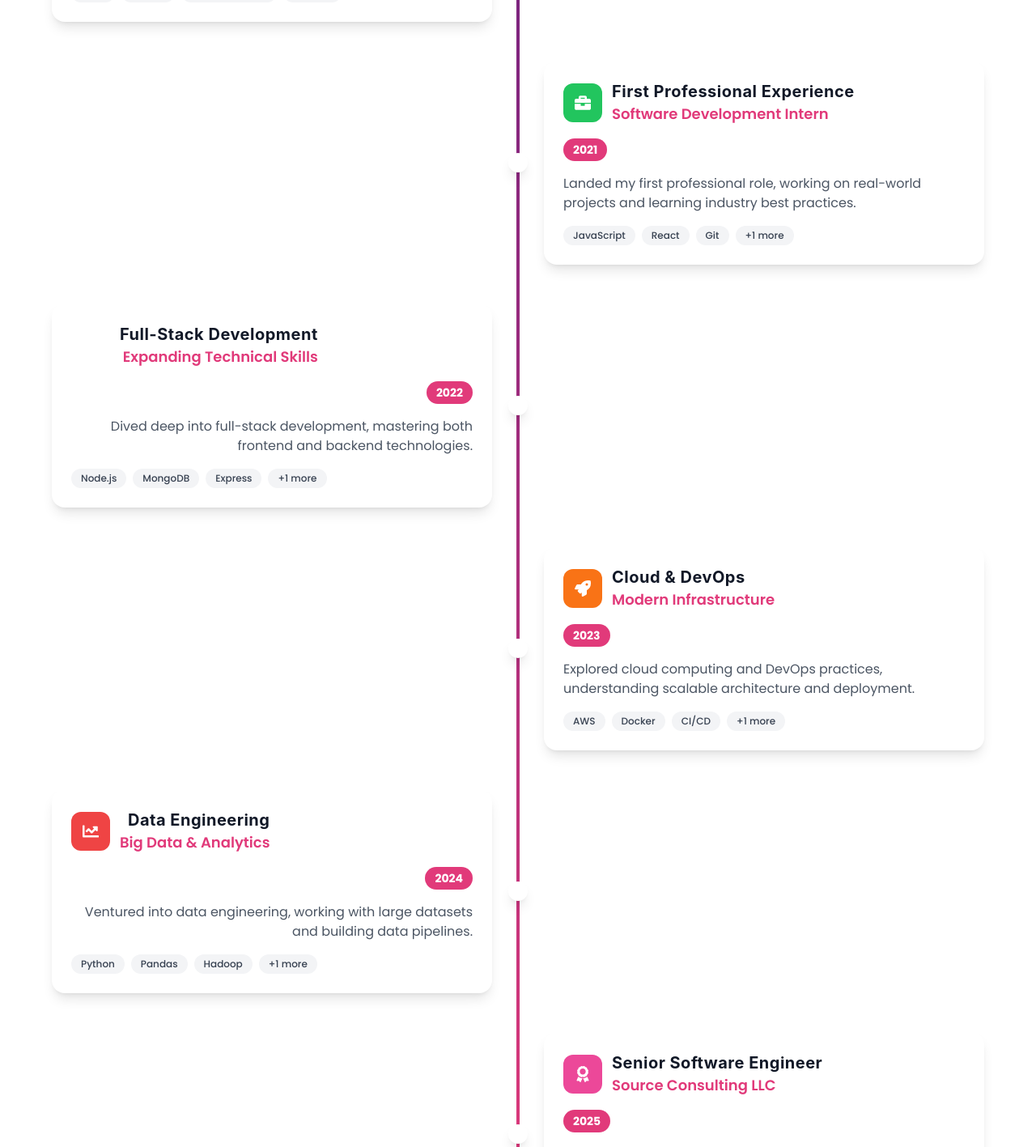
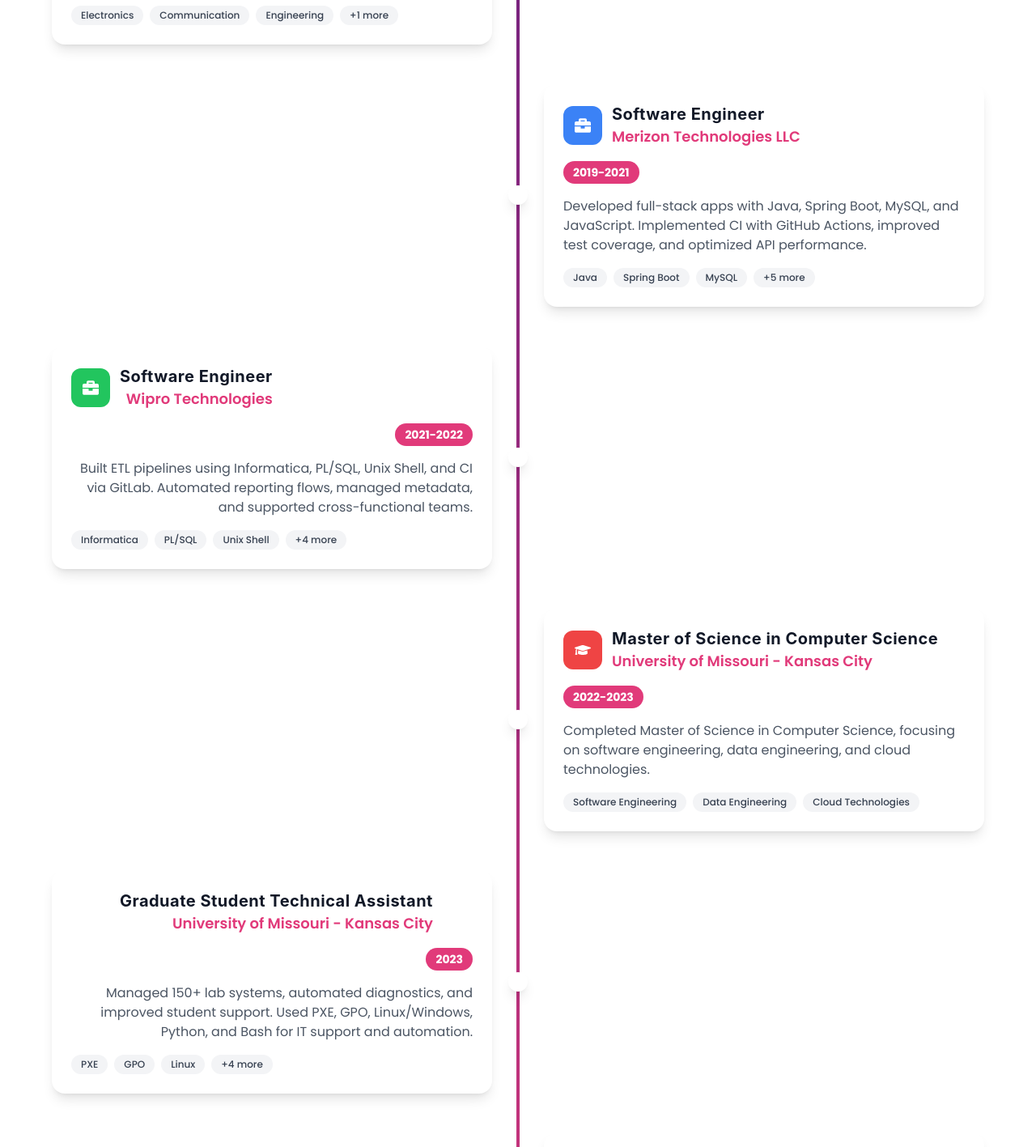
Before and after one commit to saicharankarasala/sai-charan-website, a React (Vite) app: page /journey in a window 1280 px wide. Shown: the part 968-2385 px from the top of the page at 81% size. Built offline with nearby package versions, Linux system fonts and the light colour scheme.

Commit message:
Update Journey timeline to match real education and work experience

```diff
--- a/src/App.jsx
+++ b/src/App.jsx
@@ -177,7 +177,6 @@ const App = () => {
         <div className="min-h-screen bg-white pt-20">
           {/* Enhanced Components */}
           <ScrollProgress />
-          {isDesktop && <CustomCursor />}
 
           {/* Navigation */}
           <Navigation />
--- a/src/pages/About.jsx
+++ b/src/pages/About.jsx
@@ -255,6 +255,16 @@ const About = () => {
                     <p className="text-[#e13a7a] font-semibold">University of Missouri - Kansas City</p>
                     <p className="text-gray-600">May 2023 – December 2023</p>
                   </div>
+                  <div className="p-6 bg-gray-50 rounded-xl">
+                    <h4 className="font-bold text-gray-900">Software Engineer</h4>
+                    <p className="text-[#e13a7a] font-semibold">Wipro Technologies</p>
+                    <p className="text-gray-600">September 2021 – July 2022</p>
+                  </div>
+                  <div className="p-6 bg-gray-50 rounded-xl">
+                    <h4 className="font-bold text-gray-900">Software Engineer</h4>
+                    <p className="text-[#e13a7a] font-semibold">Merizon Technologies</p>
+                    <p className="text-gray-600">May 2019 – August 2021</p>
+                  </div>
                 </div>
               </div>
             </motion.div>
--- a/src/pages/Journey.jsx
+++ b/src/pages/Journey.jsx
@@ -11,93 +11,106 @@ const Journey = () => {
 
   const journeyMilestones = [
     {
-      year: 2020,
-      title: "Academic Foundation",
-      subtitle: "Computer Science Education",
+      year: "2017-2021",
+      title: "Bachelor of Engineering in Electronics and Communication",
+      subtitle: "St. Joseph's College of Engineering",
       icon: FaGraduationCap,
       type: "education",
-      description: "Started my journey in computer science, building a strong foundation in programming fundamentals, algorithms, and software engineering principles.",
+      description: "Completed Bachelor of Engineering in Electronics and Communication. Built a strong foundation in engineering principles, electronics, and communication systems.",
       achievements: [
-        "Completed core computer science courses",
-        "Developed first programming projects",
-        "Joined coding communities and hackathons"
+        "GPA: 3.7",
+        "Strong foundation in electronics and communication"
       ],
-      skills: ["Java", "Python", "Data Structures", "Algorithms"],
+      skills: ["Electronics", "Communication", "Engineering", "Problem Solving"],
+      color: "bg-yellow-500"
+    },
+    {
+      year: "2019-2021",
+      title: "Software Engineer",
+      subtitle: "Merizon Technologies LLC",
+      icon: FaBriefcase,
+      type: "work",
+      description: "Developed full-stack apps with Java, Spring Boot, MySQL, and JavaScript. Implemented CI with GitHub Actions, improved test coverage, and optimized API performance.",
+      achievements: [
+        "Improved API performance by 25%",
+        "Increased test coverage by 40%",
+        "Reduced deployment time by 60%"
+      ],
+      skills: ["Java", "Spring Boot", "MySQL", "JavaScript", "GitHub Actions", "JUnit", "Selenium", "SQL"],
       color: "bg-blue-500"
     },
     {
-      year: 2021,
-      title: "First Professional Experience",
-      subtitle: "Software Development Intern",
+      year: "2021-2022",
+      title: "Software Engineer",
+      subtitle: "Wipro Technologies",
       icon: FaBriefcase,
       type: "work",
-      description: "Landed my first professional role, working on real-world projects and learning industry best practices.",
+      description: "Built ETL pipelines using Informatica, PL/SQL, Unix Shell, and CI via GitLab. Automated reporting flows, managed metadata, and supported cross-functional teams.",
       achievements: [
-        "Contributed to production applications",
-        "Learned version control and collaboration",
-        "Gained experience with modern development tools"
+        "Improved ETL efficiency by 30%",
+        "Reduced manual reporting time by 50%",
+        "Enhanced data quality by 25%"
       ],
-      skills: ["JavaScript", "React", "Git", "Agile"],
+      skills: ["Informatica", "PL/SQL", "Unix Shell", "GitLab CI", "Python", "Excel Macros", "SQL"],
       color: "bg-green-500"
     },
     {
-      year: 2022,
-      title: "Full-Stack Development",
-      subtitle: "Expanding Technical Skills",
-      icon: FaCode,
-      type: "skill",
-      description: "Dived deep into full-stack development, mastering both frontend and backend technologies.",
+      year: "2022-2023",
+      title: "Master of Science in Computer Science",
+      subtitle: "University of Missouri - Kansas City",
+      icon: FaGraduationCap,
+      type: "education",
+      description: "Completed Master of Science in Computer Science, focusing on software engineering, data engineering, and cloud technologies.",
       achievements: [
-        "Built complete web applications",
-        "Learned database design and management",
-        "Implemented RESTful APIs"
+        "GPA: 3.75",
+        "Specialized in software engineering and data engineering"
       ],
-      skills: ["Node.js", "MongoDB", "Express", "React"],
+      skills: ["Software Engineering", "Data Engineering", "Cloud Technologies"],
+      color: "bg-red-500"
+    },
+    {
+      year: 2023,
+      title: "Graduate Student Technical Assistant",
+      subtitle: "University of Missouri - Kansas City",
+      icon: FaGraduationCap,
+      type: "education",
+      description: "Managed 150+ lab systems, automated diagnostics, and improved student support. Used PXE, GPO, Linux/Windows, Python, and Bash for IT support and automation.",
+      achievements: [
+        "Reduced support tickets by 35% through automation",
+        "Improved student satisfaction by 40%",
+        "Managed 150+ systems efficiently"
+      ],
+      skills: ["PXE", "GPO", "Linux", "Windows", "Python", "Bash", "Support Automation"],
       color: "bg-purple-500"
     },
     {
-      year: 2023,
-      title: "Cloud & DevOps",
-      subtitle: "Modern Infrastructure",
+      year: 2024,
+      title: "Network Operation Analyst",
+      subtitle: "Trbhi INC (Ziply Fiber Technology)",
       icon: FaRocket,
-      type: "skill",
-      description: "Explored cloud computing and DevOps practices, understanding scalable architecture and deployment.",
+      type: "work",
+      description: "Reduced MTTR by 40% with Python/Bash automation and Dynatrace monitoring. Debugged D365 and APIs, improved system uptime, and streamlined troubleshooting.",
       achievements: [
-        "Deployed applications to cloud platforms",
-        "Learned containerization with Docker",
-        "Implemented CI/CD pipelines"
+        "Improved system uptime by 25%",
+        "Reduced incident response time by 40%",
+        "Streamlined troubleshooting processes"
       ],
-      skills: ["AWS", "Docker", "CI/CD", "Linux"],
+      skills: ["Python", "Bash", "Dynatrace", "PowerShell", "SQL Server", "ServiceNow", "D365"],
       color: "bg-orange-500"
     },
     {
-      year: 2024,
-      title: "Data Engineering",
-      subtitle: "Big Data & Analytics",
-      icon: FaChartLine,
-      type: "skill",
-      description: "Ventured into data engineering, working with large datasets and building data pipelines.",
-      achievements: [
-        "Processed large datasets efficiently",
-        "Built ETL pipelines",
-        "Created data visualizations"
-      ],
-      skills: ["Python", "Pandas", "Hadoop", "Tableau"],
-      color: "bg-red-500"
-    },
-    {
-      year: 2025,
-      title: "Senior Software Engineer",
-      subtitle: "Source Consulting LLC",
+      year: "2025-Present",
+      title: "Software Engineer",
+      subtitle: "Source Consulting LLC (Touch Screens Inc)",
       icon: FaAward,
       type: "work",
-      description: "Current role as a senior software engineer, leading projects and mentoring junior developers.",
+      description: "Automated pricing for 100K+ SKUs, built ETL pipelines, visualized KPIs, and implemented REST & Bash scripts. Led automation and data engineering projects.",
       achievements: [
-        "Leading development teams",
-        "Architecting scalable solutions",
-        "Mentoring junior developers"
+        "Reduced manual pricing time by 80% through automation",
+        "Improved data processing efficiency by 60%",
+        "Enhanced reporting accuracy by 95%"
       ],
-      skills: ["Leadership", "System Design", "Mentoring", "Project Management"],
+      skills: ["Python", "Pandas", "AWS Lambda", "Google Sheets API", "Hadoop", "Snowflake", "Pentaho", "Tableau", "Power BI", "REST", "Bash"],
       color: "bg-pink-500"
     }
   ];
```
